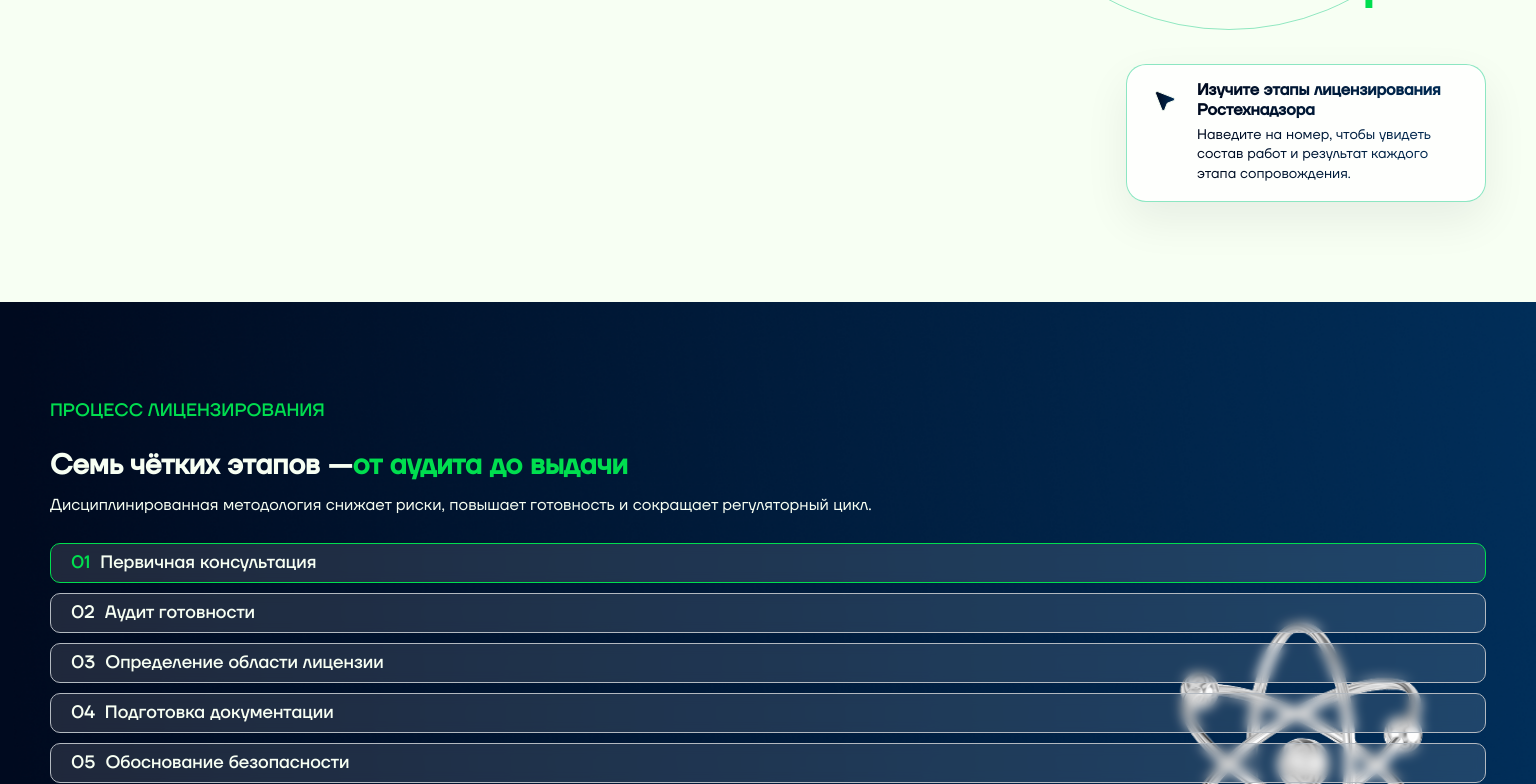
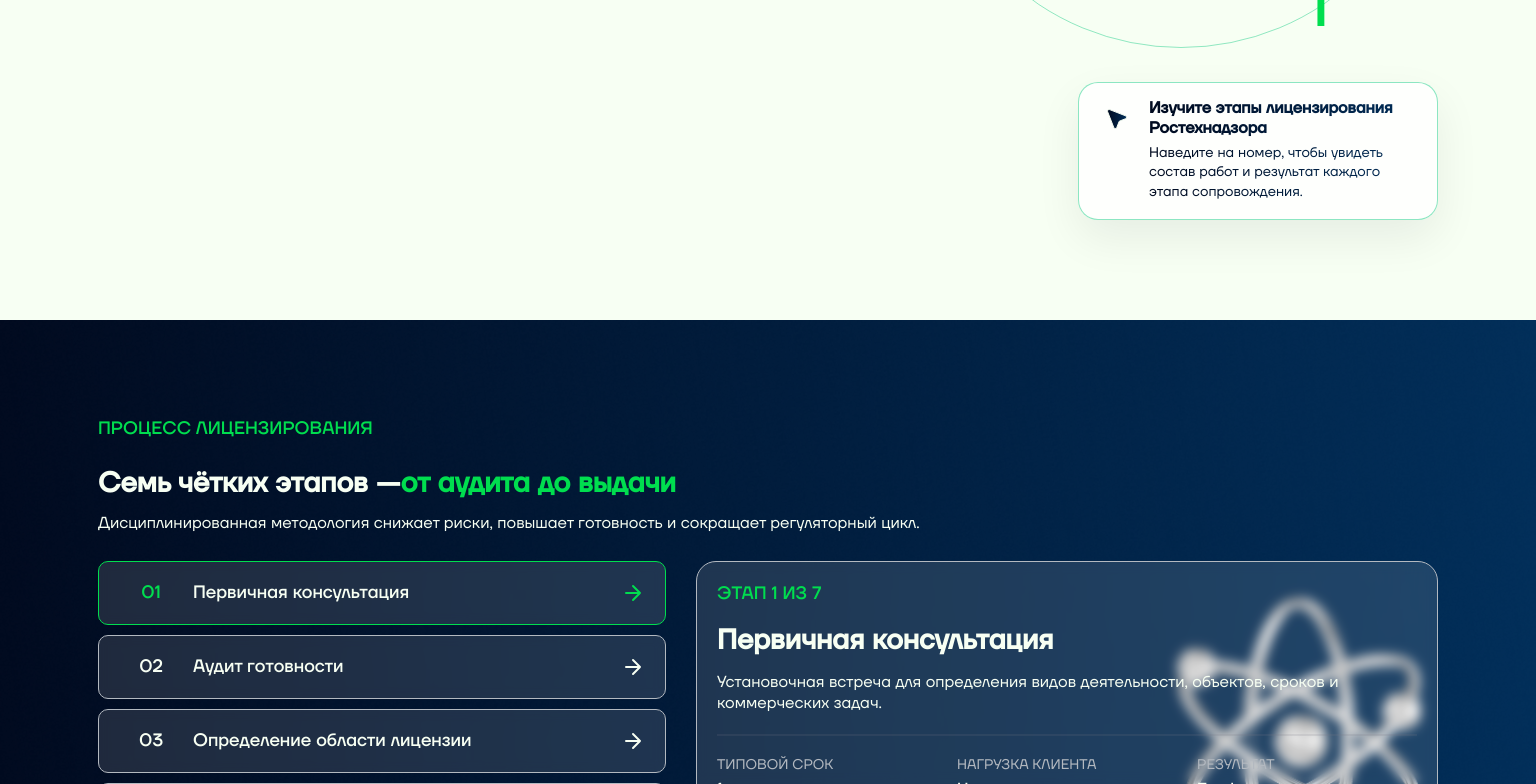
Before and after one commit to AAAlex2001/resurs-atom, a Next.js app in the folder frontend/: page / in a window 1536 px wide. Shown: the part 2016-2800 px from the top of the page. Built offline with nearby package versions, Linux system fonts and the light colour scheme.

Commit message:
правки

```diff
--- /dev/null
+++ b/frontend/src/shared/ui/icons/ArrowRightIcon.tsx
@@ -0,0 +1,23 @@
+type ArrowRightIconProps = {
+    className?: string;
+};
+
+export const ArrowRightIcon = ({ className }: ArrowRightIconProps) => (
+    <svg
+        className={className}
+        width="24"
+        height="24"
+        viewBox="0 0 24 24"
+        fill="none"
+        xmlns="http://www.w3.org/2000/svg"
+        aria-hidden
+    >
+        <path
+            d="M12 19L19 12L12 5M19 12H5"
+            stroke="currentColor"
+            strokeWidth="2"
+            strokeLinecap="round"
+            strokeLinejoin="round"
+        />
+    </svg>
+);
--- a/frontend/src/widgets/Header/style.module.scss
+++ b/frontend/src/widgets/Header/style.module.scss
@@ -62,11 +62,16 @@
 
     .headerContent {
         padding: 15px 50px;
+        max-width: 768px;
     }
 }
 
 
 @media (min-width: 1440px) {
+    .headerContent {
+        max-width: 1440px;
+    }
+
     .headerButtonOutline {
         display: flex;
     }
--- a/frontend/src/widgets/Landing/Activities/ActivitiesSlider/index.tsx
+++ b/frontend/src/widgets/Landing/Activities/ActivitiesSlider/index.tsx
@@ -19,6 +19,8 @@ export const ActivitiesSlider = ({ activities }: ActivitiesSliderProps) => {
     const [sliderRef] = useKeenSlider({
         loop: false,
         range: {
+            min: 0,
+            max: Math.max(0, activities.length - 1),
             align: true,
         },
         slides: {
--- a/frontend/src/widgets/Landing/Activities/style.module.scss
+++ b/frontend/src/widgets/Landing/Activities/style.module.scss
@@ -8,6 +8,7 @@
     gap: 30px;
     padding: 100px 20px;
     width: 100%;
+    margin: 0 auto;
     overflow: hidden;
 }
 
@@ -84,6 +85,7 @@
 @media (min-width: 768px) {
     .activitiesContent {
         padding: 100px 50px;
+        max-width: 768px;
     }
 
     .activitiesButton {
@@ -94,6 +96,10 @@
 }
 
 @media (min-width: 1440px) {
+    .activitiesContent {
+        max-width: 1440px;
+    }
+
     .activitiesHeader {
         flex-direction: row;
         justify-content: space-between;
--- a/frontend/src/widgets/Landing/ClientsBenefits/BenefitsSlider/index.tsx
+++ b/frontend/src/widgets/Landing/ClientsBenefits/BenefitsSlider/index.tsx
@@ -19,6 +19,8 @@ export const BenefitsSlider = ({ benefits }: BenefitsSliderProps) => {
     const [sliderRef] = useKeenSlider({
         loop: false,
         range: {
+            min: 0,
+            max: Math.max(0, benefits.length - 1),
             align: true,
         },
         slides: {
--- a/frontend/src/widgets/Landing/ClientsBenefits/style.module.scss
+++ b/frontend/src/widgets/Landing/ClientsBenefits/style.module.scss
@@ -9,6 +9,7 @@
     gap: 30px;
     width: 100%;
     padding: 100px 20px;
+    margin: 0 auto;
     overflow: hidden;
 }
 
@@ -65,11 +66,13 @@
 @media (min-width: 768px) {
     .benefitsContent {
         padding: 100px 50px;
+        max-width: 768px;
     }
 }
 
 @media (min-width: 1440px) {
     .benefitsContent {
+        max-width: 1440px;
         flex-direction: row;
         justify-content: space-between;
         align-items: center;
--- a/frontend/src/widgets/Landing/Hero/index.tsx
+++ b/frontend/src/widgets/Landing/Hero/index.tsx
@@ -24,7 +24,8 @@ export const Hero = (
         titlePrefix,
     }: HeroProps) => {
         return (
-            <div className={style.hero}>
+            <section className={style.hero}>
+                <div className={style.heroInner}>
                     <div className={style.heroContent}>
                         <div className={style.heroTexts}>
                             <h1 className={style.title}>
@@ -39,7 +40,8 @@ export const Hero = (
                             <Button text={buttonOutlineText} variant="outline" />
                         </div>
                     </div>
+                </div>
                 <img src={image} alt={imageAlt} className={style.image} />
-            </div>
+            </section>
         )
     };
--- a/frontend/src/widgets/Landing/Licensing/LicensingCard/style.module.scss
+++ b/frontend/src/widgets/Landing/Licensing/LicensingCard/style.module.scss
@@ -16,7 +16,7 @@
 .kicker {
     font-size: 18px;
     font-weight: 500;
-    line-height: 100%;
+    line-height: 23px;
     text-transform: uppercase;
     color: #00DE4F;
 }
@@ -38,7 +38,7 @@
 .subtitle {
     font-size: 16px;
     font-weight: 400;
-    line-height: 100%;
+    line-height: 21px;
     letter-spacing: 0;
     color: #F7FFF3;
 }
@@ -60,7 +60,7 @@
 .detailTitle {
     font-size: 14px;
     font-weight: 300;
-    line-height: 100%;
+    line-height: 18px;
     letter-spacing: 0;
     color: #B3B9C0;
     text-transform: uppercase;
@@ -69,7 +69,7 @@
 .detailDescription {
     font-size: 16px;
     font-weight: 500;
-    line-height: 100%;
+    line-height: 21px;
     letter-spacing: 0;
     color: #F7FFF3;
 }
@@ -83,4 +83,18 @@
         align-items: center;
         gap: 20px;
     }
+
+    .detail {
+        flex: 1;
+    }
 }
+
+@media (min-width: 1440px) {
+    .card {
+        width: 742px;
+        height: 508px;
+        align-self: stretch;
+        flex-grow: 1;
+        border-color: #B3B9C0;
+    }
+}
--- a/frontend/src/widgets/Landing/Licensing/index.tsx
+++ b/frontend/src/widgets/Landing/Licensing/index.tsx
@@ -1,6 +1,8 @@
 "use client";
 
+import { AnimatePresence, motion } from "framer-motion";
 import { useState } from "react";
+import { ArrowRightIcon } from "@/shared/ui/icons/ArrowRightIcon";
 import { LicensingCard, type LicensingCardData } from "@/widgets/Landing/Licensing/LicensingCard";
 import style from "./style.module.scss";
 
@@ -19,7 +21,8 @@ type LicensingProps = {
 
 export const Licensing = ({ kicker, title, highlight, description, steps, stepsCard }: LicensingProps) => {
     const [activeStep, setActiveStep] = useState(1);
-    const activeCard = stepsCard.find((card) => card.id === activeStep);
+    const activeCard = stepsCard.find((card) => card.id === activeStep) ?? stepsCard[0];
+
     if (!activeCard) {
         return null;
     }
@@ -28,7 +31,7 @@ export const Licensing = ({ kicker, title, highlight, description, steps, stepsC
         <section className={style.licensingContainer}>
             <div className={style.licensingContent}>
                 <div className={style.licensingHeader}>
-                    <div className={style.licemsingKicker}>{kicker}</div>
+                    <div className={style.licensingKicker}>{kicker}</div>
                     <div className={style.licensingTexts}>
                         <h1 className={style.licensingTitle}>
                             {title}
@@ -37,6 +40,7 @@ export const Licensing = ({ kicker, title, highlight, description, steps, stepsC
                         <p className={style.licensingDescription}>{description}</p>
                     </div>
                 </div>
+                <div className={style.licensingBody}>
                     <div className={style.licensingSteps}>
                         {steps.map((step) => (
                             <button
@@ -47,11 +51,24 @@ export const Licensing = ({ kicker, title, highlight, description, steps, stepsC
                             >
                                 <span className={style.licensingStepNumber}>{step.number}</span>
                                 <span className={style.licensingStepTitle}>{step.title}</span>
+                                <ArrowRightIcon className={style.licensingStepIcon} />
                             </button>
                         ))}
                     </div>
                     <div className={style.licensingCards}>
-                    <LicensingCard card={activeCard} key={activeCard.id} />
+                        <AnimatePresence mode="wait">
+                            <motion.div
+                                className={style.licensingCardMotion}
+                                key={activeStep}
+                                initial={{ opacity: 0, y: 16 }}
+                                animate={{ opacity: 1, y: 0 }}
+                                exit={{ opacity: 0, y: -16 }}
+                                transition={{ duration: 0.28, ease: "easeOut" }}
+                            >
+                                <LicensingCard card={activeCard} />
+                            </motion.div>
+                        </AnimatePresence>
+                    </div>
                 </div>
             </div>
         </section>
--- a/frontend/src/widgets/Landing/Licensing/style.module.scss
+++ b/frontend/src/widgets/Landing/Licensing/style.module.scss
@@ -2,21 +2,21 @@
     position: relative;
     width: 100%;
     overflow: hidden;
-    background-color: #000a1f;
     background-image: url("/licensing.png");
     background-repeat: no-repeat;
-    background-position: calc(100% + 490px) center;
-    background-size: auto 100%;
+    background-position: center center;
+    background-size: cover;
 }
 
 .licensingContent {
     position: relative;
     z-index: 1;
-    padding: 100px 20px;
     display: flex;
     flex-direction: column;
     width: 100%;
+    padding: 100px 20px;
     gap: 30px;
+    margin: 0 auto;
 }
 
 .licensingHeader {
@@ -25,7 +25,7 @@
     gap: 30px;
 }
 
-.licemsingKicker {
+.licensingKicker {
     color: #00DE4F;
     text-transform: uppercase;
     font-size: 18px;
@@ -60,17 +60,29 @@
     color: #F7FFF3;
 }
 
-.licensingSteps {
+.licensingBody {
     display: flex;
     flex-direction: column;
+    width: 100%;
+    gap: 30px;
+}
+
+.licensingSteps {
+    display: grid;
+    grid-template-columns: minmax(0, 1fr);
+    grid-auto-rows: 1fr;
     gap: 10px;
     position: relative;
     z-index: 1;
+    width: 100%;
 }
 
 .licensingStep {
-    display: flex;
-    justify-content: flex-start;
+    display: grid;
+    grid-template-columns: 64px minmax(0, 1fr) 24px;
+    align-items: center;
+    width: 100%;
+    min-height: 64px;
     padding: 10px 20px;
     border-radius: 10px;
     border: 1px solid #B3B9C0;
@@ -79,13 +91,14 @@
     -webkit-backdrop-filter: blur(6px);
     backdrop-filter: blur(6px);
     gap: 10px;
-    height: fit-content;
     cursor: pointer;
+    color: #F7FFF3;
 
     &:hover {
         border-color: #00DE4F;
 
-        .licensingStepNumber {
+        .licensingStepNumber,
+        .licensingStepIcon {
             color: #00DE4F;
         }
     }
@@ -93,7 +106,8 @@
     &:active {
         border-color: #00DE4F;
 
-        .licensingStepNumber {
+        .licensingStepNumber,
+        .licensingStepIcon {
             color: #00DE4F;
         }
     }
@@ -101,13 +115,15 @@
     &.active {
         border-color: #00DE4F;
 
-        .licensingStepNumber {
+        .licensingStepNumber,
+        .licensingStepIcon {
             color: #00DE4F;
         }
     }
 }
 
 .licensingStepNumber {
+    min-width: 64px;
     font-size: 18px;
     font-weight: 500;
     line-height: 100%;
@@ -116,6 +132,7 @@
 }
 
 .licensingStepTitle {
+    min-width: 0;
     font-size: 18px;
     font-weight: 500;
     line-height: 100%;
@@ -124,9 +141,24 @@
     text-align: left;
 }
 
+.licensingStepIcon {
+    width: 24px;
+    height: 24px;
+    color: #F7FFF3;
+    justify-self: end;
+    flex-shrink: 0;
+}
+
 .licensingCards {
     display: flex;
     flex-direction: column;
+    width: 100%;
+}
+
+.licensingCardMotion {
+    display: flex;
+    width: 100%;
+    height: 100%;
 }
 
 
@@ -135,19 +167,30 @@
 
 
 @media (min-width: 768px) {
+    .licensingContent {
+        padding: 100px 50px;
+        max-width: 768px;
+    }
+}
 
-    .licensingContainer {
-        position: relative;
-        width: 100%;
-        overflow: hidden;
-        background-color: #000a1f;
-        background-image: url("/licensing.png");
-        background-repeat: no-repeat;
-        background-position: right center;
-        background-size: auto 100%;
+@media (min-width: 1440px) {
+    .licensingContent {
+        max-width: 1440px;
     }
 
-    .licensingContent {
-        padding: 100px 50px;
+    .licensingBody {
+        display: grid;
+        grid-template-columns: minmax(0, 1fr) 742px;
+        align-items: stretch;
+        gap: 30px;
+    }
+
+    .licensingSteps {
+        height: 508px;
+        grid-template-rows: repeat(7, minmax(0, 1fr));
+    }
+
+    .licensingCards {
+        height: 508px;
     }
 }
```
Also changed, not shown: frontend/src/widgets/Landing/Hero/style.module.scss (+33 -4 lines), frontend/src/widgets/Landing/Stats/style.module.scss (+5 -5 lines). Lines whose indentation alone changed are shown as unchanged.
